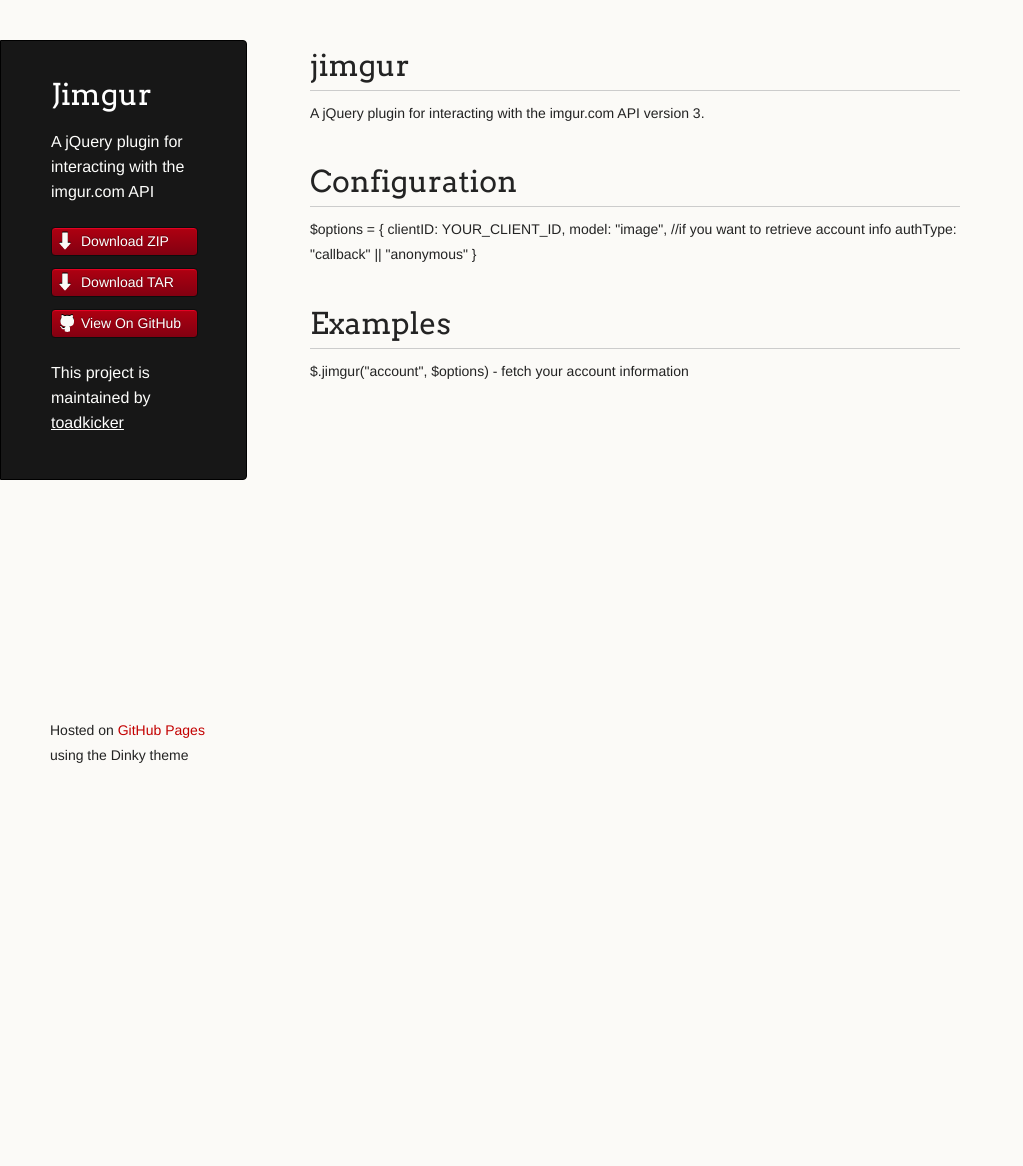
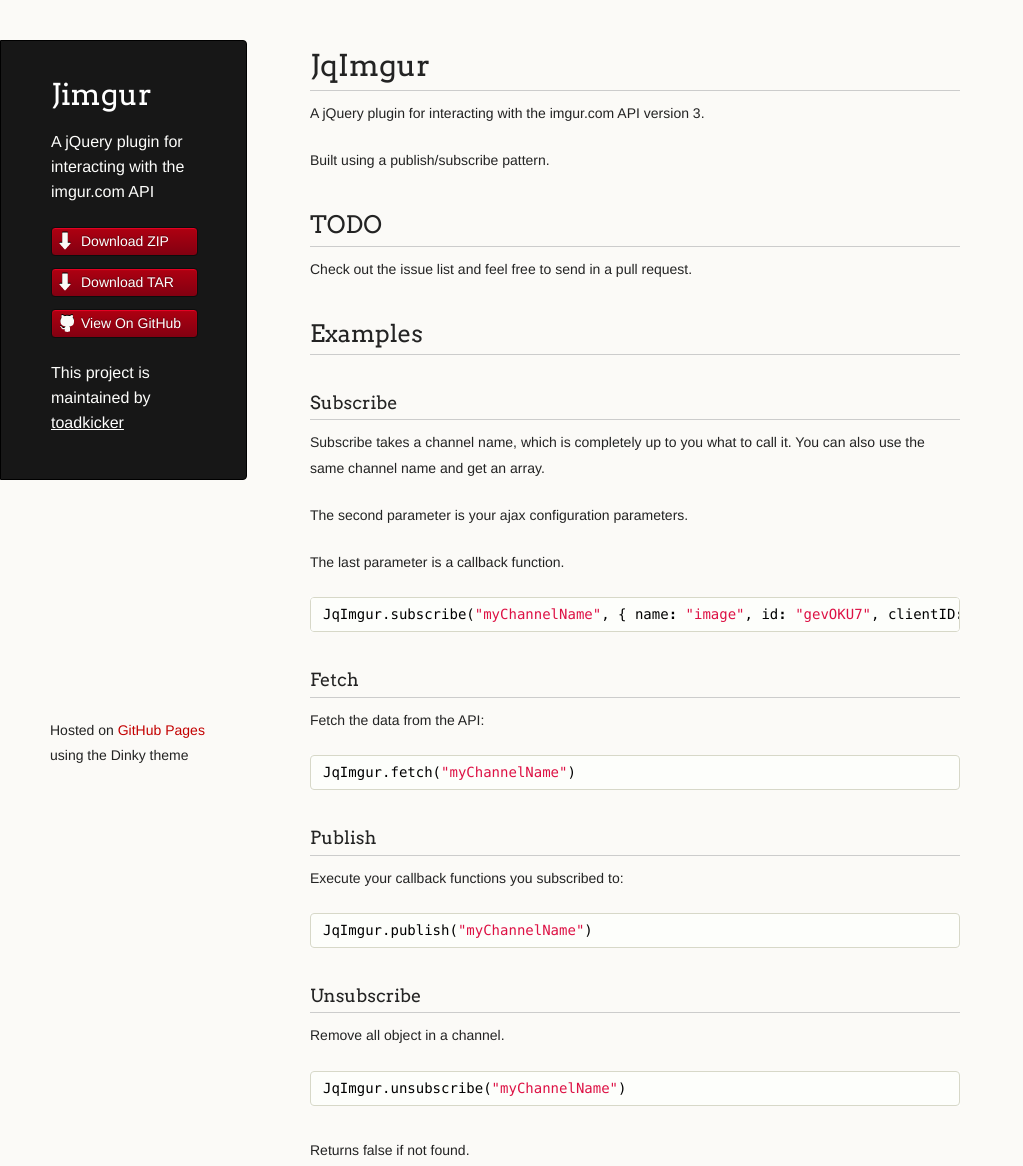
Before and after one commit to toadkicker/jimgur, a plain HTML site: page index.html in a window 1280 px wide. Shown: the whole page, without its empty margins (0-1023 px from the left). Before the commit the page ends 800 px from the top, so only its background shows below. Drawn offline with Linux system fonts and the light colour scheme.

Commit message:
Create gh-pages branch via GitHub

```diff
--- a/index.html
+++ b/index.html
@@ -31,23 +31,57 @@
       </header>
       <section>
         <h1>
-<a name="jimgur" class="anchor" href="#jimgur"><span class="octicon octicon-link"></span></a>jimgur</h1>
+<a name="jqimgur" class="anchor" href="#jqimgur"><span class="octicon octicon-link"></span></a>JqImgur</h1>
 
 <p>A jQuery plugin for interacting with the imgur.com API version 3.</p>
 
-<h1>
-<a name="configuration" class="anchor" href="#configuration"><span class="octicon octicon-link"></span></a>Configuration</h1>
+<p>Built using a publish/subscribe pattern.</p>
 
-<p>$options = {
-  clientID: YOUR_CLIENT_ID,
-  model: "image", //if you want to retrieve account info
-  authType: "callback" || "anonymous"
-}</p>
+<h2>
+<a name="todo" class="anchor" href="#todo"><span class="octicon octicon-link"></span></a>TODO</h2>
 
-<h1>
-<a name="examples" class="anchor" href="#examples"><span class="octicon octicon-link"></span></a>Examples</h1>
+<p>Check out the issue list and feel free to send in a pull request.</p>
 
-<p>$.jimgur("account", $options)  - fetch your account information</p>
+<h2>
+<a name="examples" class="anchor" href="#examples"><span class="octicon octicon-link"></span></a>Examples</h2>
+
+<h3>
+<a name="subscribe" class="anchor" href="#subscribe"><span class="octicon octicon-link"></span></a>Subscribe</h3>
+
+<p>Subscribe takes a channel name, which is completely up to you what to call it. You can also use the same channel name and get an array.</p>
+
+<p>The second parameter is your ajax configuration parameters. </p>
+
+<p>The last parameter is a callback function.</p>
+
+<div class="highlight"><pre><span class="nx">JqImgur</span><span class="p">.</span><span class="nx">subscribe</span><span class="p">(</span><span class="s2">"myChannelName"</span><span class="p">,</span> <span class="p">{</span> <span class="nx">name</span><span class="o">:</span> <span class="s2">"image"</span><span class="p">,</span> <span class="nx">id</span><span class="o">:</span> <span class="s2">"gevOKU7"</span><span class="p">,</span> <span class="nx">clientID</span><span class="o">:</span> <span class="s2">"YOUR_CLIENT_ID"</span><span class="p">},</span> <span class="kd">function</span><span class="p">()</span> <span class="p">{</span> <span class="nx">alert</span><span class="p">(</span><span class="s2">"ching!"</span><span class="p">);</span> <span class="p">}</span> <span class="p">);</span>
+</pre></div>
+
+<h3>
+<a name="fetch" class="anchor" href="#fetch"><span class="octicon octicon-link"></span></a>Fetch</h3>
+
+<p>Fetch the data from the API:</p>
+
+<div class="highlight"><pre><span class="nx">JqImgur</span><span class="p">.</span><span class="nx">fetch</span><span class="p">(</span><span class="s2">"myChannelName"</span><span class="p">)</span>
+</pre></div>
+
+<h3>
+<a name="publish" class="anchor" href="#publish"><span class="octicon octicon-link"></span></a>Publish</h3>
+
+<p>Execute your callback functions you subscribed to:</p>
+
+<div class="highlight"><pre><span class="nx">JqImgur</span><span class="p">.</span><span class="nx">publish</span><span class="p">(</span><span class="s2">"myChannelName"</span><span class="p">)</span>
+</pre></div>
+
+<h3>
+<a name="unsubscribe" class="anchor" href="#unsubscribe"><span class="octicon octicon-link"></span></a>Unsubscribe</h3>
+
+<p>Remove all object in a channel.</p>
+
+<div class="highlight"><pre><span class="nx">JqImgur</span><span class="p">.</span><span class="nx">unsubscribe</span><span class="p">(</span><span class="s2">"myChannelName"</span><span class="p">)</span>
+</pre></div>
+
+<p>Returns false if not found.</p>
       </section>
       <footer>
         <p><small>Hosted on <a href="https://pages.github.com">GitHub Pages</a> using the Dinky theme</small></p>
```
Also changed, not shown: params.json (+1 -1 lines).
